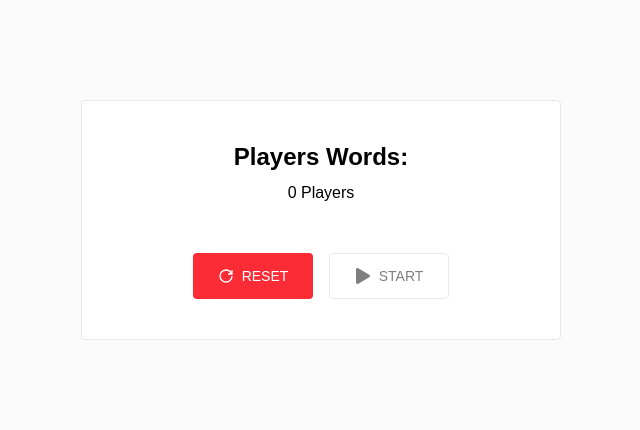
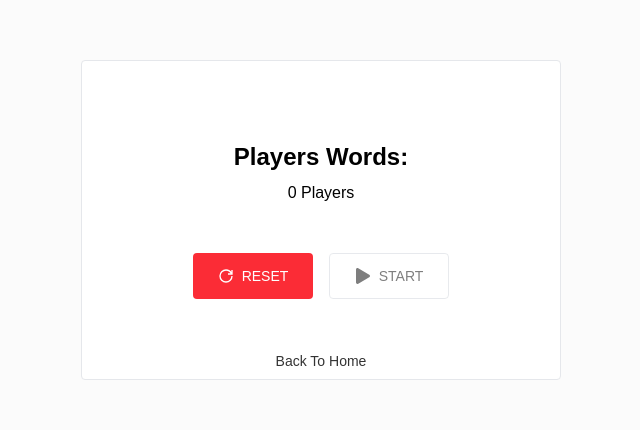
Before and after one commit to JatenipatChanapisitthi/Real-or-FaKe-game, a Next.js app: page /player in a window 1280 px wide. Shown: the part 180-610 px from the top of the page, without its empty margins (319-959 px from the left). Built offline with nearby package versions, Linux system fonts and the light colour scheme.

Commit message:
feat: back to home btn

```diff
--- a/src/app/player/page.tsx
+++ b/src/app/player/page.tsx
@@ -6,7 +6,6 @@ import { useRouter } from 'next/navigation'
 import { FaPlay } from "react-icons/fa";
 import { GrPowerReset } from "react-icons/gr";
 import { RxCross2 } from "react-icons/rx";
-
 
 import chameleon from '../../data/thai_chameleon_game_pairs_10000.json'
 
@@ -135,7 +134,8 @@ export default function GamePage() {
 
     return (
       <div className="flex flex-col min-h-screen items-center justify-center p-4 bg-[#FBFBFB]">
-      <div className="bg-white  border border-gray-200 gap-2 flex flex-col w-90 md:w-120 items-center justify-center p-10 rounded-sm">
+        <div className="relative bg-white  border border-gray-200 gap-2 flex flex-col w-90 md:w-120 items-center justify-center p-20 rounded-sm">
+        <a href='/' className='absolute bottom-2 text-sm text-black/80'>Back To Home</a>
           <h1 className="text-2xl font-bold">Players Words:</h1>
           <h2>{nameList.length} Players</h2>
           <ul className="m-4 flex flex-col gap-2 ">
@@ -195,11 +195,14 @@ export default function GamePage() {
             {confirmReset && (
               <div className="fixed inset-0 z-50 flex items-center justify-center bg-black/90">
                 <div className="bg-white w-80 md:w-100 h-100 p-6 rounded-md border-2 flex flex-col items-center justify-between gap-3">
-
                   <h1 className="text-2xl font-bold">Do You Want To Reset</h1>
-                <div className='flex flex-col gap-4 text-xl'>
-                    <p>Difference Word: <strong>{wordDiff}</strong></p>
-                    <p>Normal Word: <strong>{wordNormal}</strong></p>
+                  <div className="flex flex-col gap-4 text-xl">
+                    <p>
+                      Difference Word: <strong>{wordDiff}</strong>
+                    </p>
+                    <p>
+                      Normal Word: <strong>{wordNormal}</strong>
+                    </p>
                   </div>
 
                   <div className="flex gap-4">
@@ -238,6 +241,7 @@ export default function GamePage() {
               <FaPlay />
               <p className="text-sm">START</p>
             </button>
+
           </div>
         </div>
       </div>
```
Lines whose indentation alone changed are shown as unchanged.
